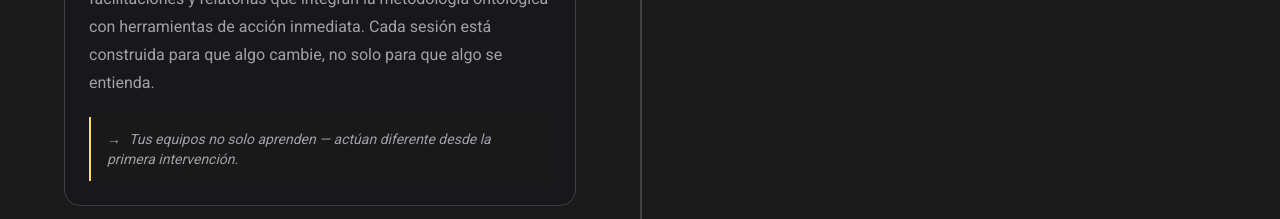
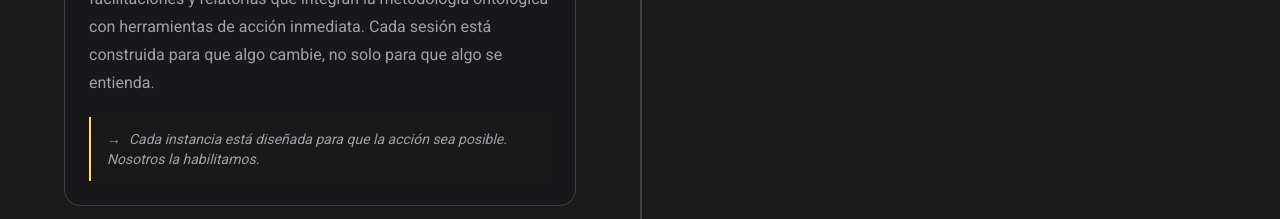
Before and after one commit to mauro6287-blip/alicia-morales-coach, a Next.js app: page / in a window 1280 px wide. Shown: the part 6080-6299 px from the top of the page. Built offline with nearby package versions, Linux system fonts and the light colour scheme.

Commit message:
Update step 2 quote in Método CARA section
Co-Authored-By: Claude Opus 4.6 <noreply@anthropic.com>

```diff
--- a/sections/ComoTrabajo.tsx
+++ b/sections/ComoTrabajo.tsx
@@ -19,7 +19,7 @@ const pasos = [
         descripcion:
             "Diseñamos e implementamos el programa a medida de tu organización: talleres, sesiones de coaching grupal, facilitaciones y relatorías que integran la metodología ontológica con herramientas de acción inmediata. Cada sesión está construida para que algo cambie, no solo para que algo se entienda.",
         resultado:
-            "Tus equipos no solo aprenden — actúan diferente desde la primera intervención.",
+            "Cada instancia está diseñada para que la acción sea posible. Nosotros la habilitamos.",
     },
     {
         numero: "03",
```
